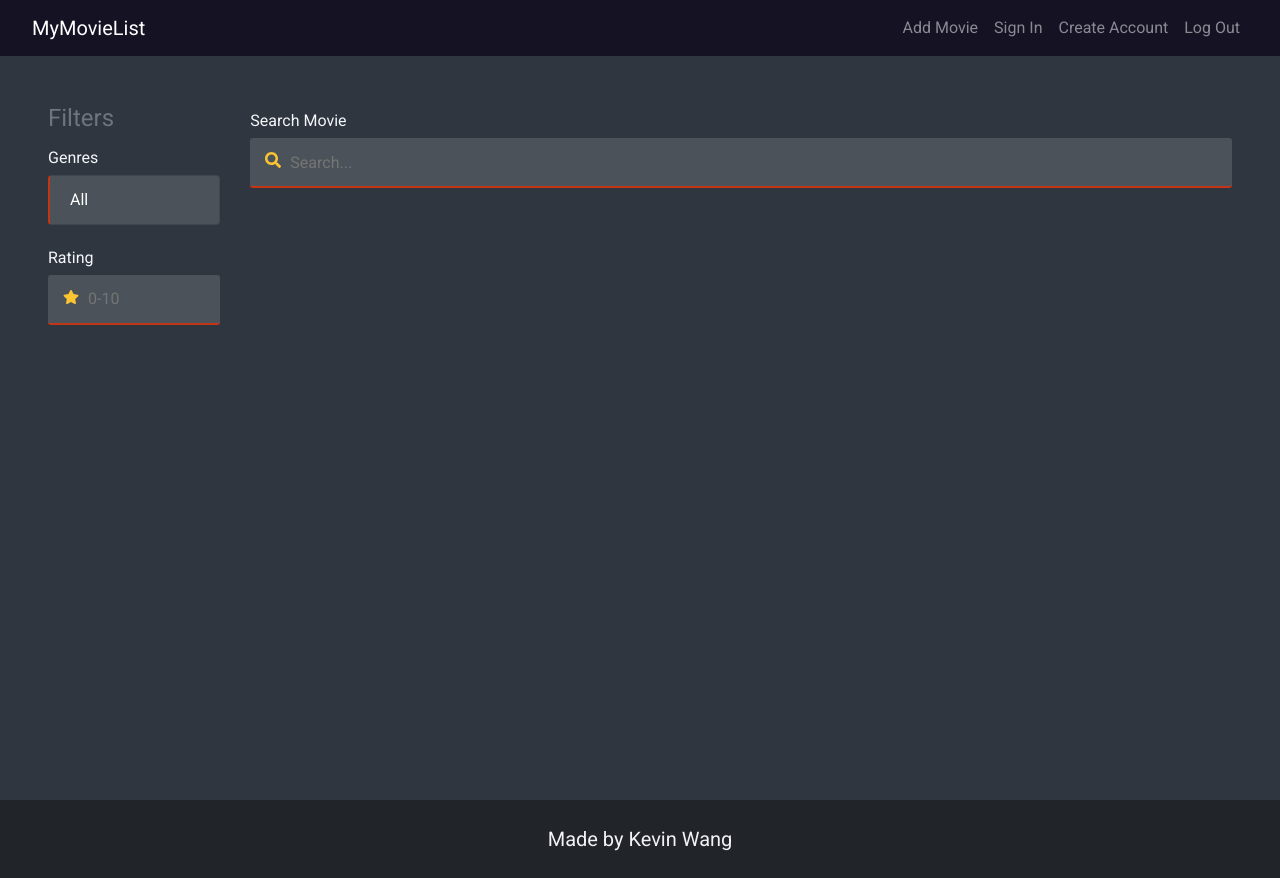
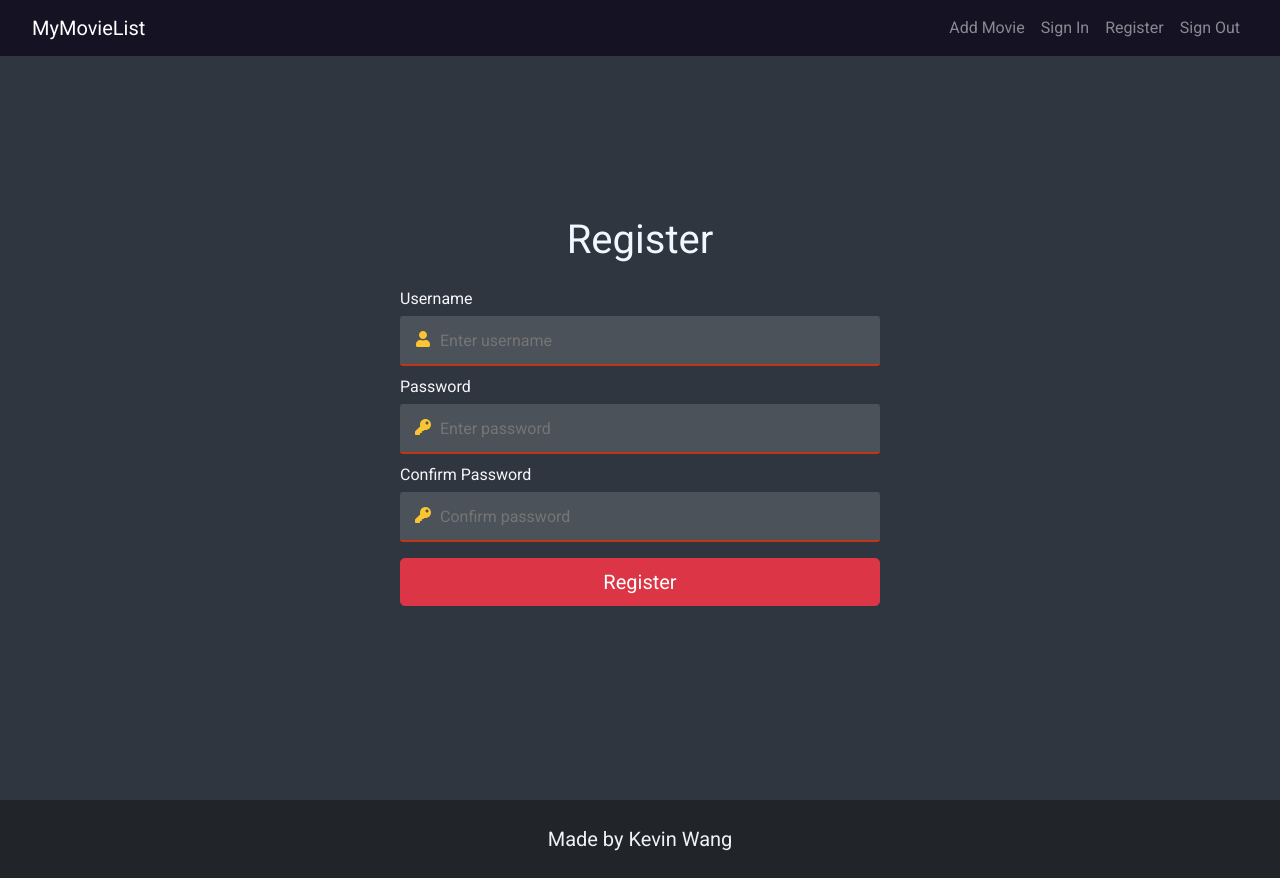
Before and after one commit to ChronoLoop/MyMovieList, a React (Create React App) app in the folder client/: page /register in a window 1280 px wide. Before the commit this address led to /movies. Built offline with nearby package versions, Linux system fonts and the light colour scheme.

Commit message:
added register page ui and form validation

```diff
--- a/client/package.json
+++ b/client/package.json
@@ -8,6 +8,7 @@
     "@testing-library/user-event": "^12.6.0",
     "axios": "^0.21.1",
     "bootstrap": "^4.5.3",
+    "formik": "^2.2.6",
     "node-sass": "^4.14.1",
     "react": "^17.0.1",
     "react-bootstrap": "^1.4.0",
@@ -15,7 +16,8 @@
     "react-icons": "^4.1.0",
     "react-router-dom": "^5.2.0",
     "react-scripts": "4.0.1",
-    "web-vitals": "^0.2.4"
+    "web-vitals": "^0.2.4",
+    "yup": "^0.32.8"
   },
   "scripts": {
     "start": "react-scripts start",
--- a/client/src/App.scss
+++ b/client/src/App.scss
@@ -13,4 +13,5 @@ $white: #f5f6fa;
     background: $background-color;
     min-height: 100vh;
     color: #f0f8ff;
+    height: 100%;
 }
--- a/client/src/components/Input/Input.js
+++ b/client/src/components/Input/Input.js
@@ -1,5 +1,4 @@
 import React from 'react';
-import { Alert } from 'react-bootstrap';
 import './Input.scss';
 
 const Input = ({ name, label, error, Icon, className, ...rest }) => {
@@ -8,7 +7,7 @@ const Input = ({ name, label, error, Icon, className, ...rest }) => {
             {label && <label> {label} </label>}
             {Icon && <Icon className="input-icon" />}
             <input name={name} {...rest} />
-            {error && <Alert variant="danger">{error}</Alert>}
+            {error && <div className="text-danger">{error}</div>}
         </div>
     );
 };
--- a/client/src/components/Input/Input.scss
+++ b/client/src/components/Input/Input.scss
@@ -36,6 +36,6 @@ $white: #f5f6fa;
     color: $icon-color;
     z-index: 2;
     text-align: left;
-    top: 48px;
+    top: 49px;
     left: 15px;
 }
--- a/client/src/components/Navbar/Navbar.js
+++ b/client/src/components/Navbar/Navbar.js
@@ -11,9 +11,9 @@ const AppNavbar = () => (
         <Navbar.Collapse id="responsive-navbar-nav">
             <Nav className="ml-auto mr-md-2  mr-lg-3">
                 <Nav.Link href="/movies/new">Add Movie</Nav.Link>
-                <Nav.Link href="/SignIn">Sign In</Nav.Link>
-                <Nav.Link href="/CreateAccount">Create Account</Nav.Link>
-                <Nav.Link href="/Logout">Log Out</Nav.Link>
+                <Nav.Link href="/signin">Sign In</Nav.Link>
+                <Nav.Link href="/register">Register</Nav.Link>
+                <Nav.Link href="/signout">Sign Out</Nav.Link>
             </Nav>
         </Navbar.Collapse>
     </Navbar>
--- /dev/null
+++ b/client/src/pages/Register/Register.js
@@ -0,0 +1,98 @@
+import React, { useState } from 'react';
+import { Formik, Field, Form } from 'formik';
+import * as yup from 'yup';
+import { Container, Button, Alert } from 'react-bootstrap';
+import Input from '../../components/Input/Input';
+import './Register.scss';
+import { FaKey, FaUser } from 'react-icons/fa';
+import { useHistory } from 'react-router-dom';
+
+const validationSchema = yup.object().shape({
+    username: yup.string().required('Username is required.'),
+    password: yup
+        .string()
+        .required('Password is required')
+        .min(6, 'Password must have at least 6 characters.'),
+    confirmPassword: yup
+        .string()
+        .required('Confirm password is required.')
+        .oneOf([yup.ref('password'), null], 'Passwords must match.')
+});
+
+const Register = () => {
+    const [showAlert, setShowAlert] = useState(false);
+    const history = useHistory();
+    return (
+        <Container fluid className="register-container">
+            <h1 className="text-center">Register</h1>
+            <Formik
+                initialValues={{ username: '', password: '', confirmPassword: '' }}
+                validationSchema={validationSchema}
+                onSubmit={(values, { setStatus, setSubmitting }) => {
+                    setSubmitting(true);
+                    //Todo: submit and check if username already exists or check for server errors
+                    // setStatus({ username: 'Username already exists.' });
+                    history.push('/signin');
+                }}
+            >
+                {({ errors, isSubmitting, touched, status }) => (
+                    <Form className="form-register">
+                        {showAlert ? (
+                            <Alert variant="danger" onClose={() => setShowAlert(false)} dismissible>
+                                <Alert.Heading>Server Error</Alert.Heading>
+                                An error occured has occured on the server. Please try again at a
+                                later time.
+                            </Alert>
+                        ) : null}
+                        {isSubmitting}
+                        <Field
+                            name="username"
+                            type="input"
+                            as={Input}
+                            label="Username"
+                            Icon={FaUser}
+                            placeholder="Enter username"
+                            error={
+                                (status && status.username) ||
+                                (touched['username'] && errors['username'])
+                            }
+                            className="mb-1"
+                        />
+                        <Field
+                            name="password"
+                            type="password"
+                            as={Input}
+                            label="Password"
+                            Icon={FaKey}
+                            placeholder="Enter password"
+                            error={touched['password'] && errors['password']}
+                            className="mb-1"
+                        />
+                        <Field
+                            name="confirmPassword"
+                            type="password"
+                            as={Input}
+                            label="Confirm Password"
+                            Icon={FaKey}
+                            placeholder="Confirm password"
+                            error={touched['confirmPassword'] && errors['confirmPassword']}
+                            className="mb-1"
+                        />
+                        <Button
+                            disabled={isSubmitting}
+                            type="submit"
+                            variant="danger"
+                            size="lg"
+                            block
+                            className="mt-3"
+                        >
+                            Register
+                        </Button>
+                    </Form>
+                )}
+            </Formik>
+        </Container>
+    );
+};
+
+export default Register;
--- /dev/null
+++ b/client/src/pages/Register/Register.scss
@@ -0,0 +1,39 @@
+$red-border: #c23616;
+
+.register-container {
+    display: flex;
+    align-items: center;
+    justify-content: center;
+    flex-direction: column;
+    margin-top: 10rem;
+}
+.form-register {
+    width: 100%;
+    max-width: 500px;
+    padding: 10px;
+}
+
+.register-icon {
+    height: 100px;
+    width: 100px;
+    display: block;
+    margin: 0 auto;
+}
+
+// .form-register > .btn {
+//     background-color: #9b2e16;
+//     border-color: #9b2e16;
+// }
+// .form-register > .btn:hover {
+//     background-color: $red-border !important;
+//     border-color: $red-border !important;
+// }
+
+// .form-register > .btn:active {
+//     background-color: $red-border !important;
+//     border-color: $red-border !important;
+// }
+// .form-register > .btn:focus {
+//     background-color: $red-border !important;
+//     border-color: $red-border !important;
+// }
--- a/client/src/routes/Routes.js
+++ b/client/src/routes/Routes.js
@@ -5,7 +5,7 @@ import Navbar from '../components/Navbar/Navbar';
 //pages
 import Movies from '../pages/Movies/Movies';
 import AddMovie from '../pages/AddMovie/AddMovie';
-
+import Register from '../pages/Register/Register';
 const PageRoutes = () => {
     return (
         <div className="background-container">
@@ -14,6 +14,7 @@ const PageRoutes = () => {
                 <Switch>
                     <Route exact path="/movies/new" render={(props) => <AddMovie {...props} />} />
                     <Route exact path="/movies" render={(props) => <Movies {...props} />} />
+                    <Route exact path="/register" render={(props) => <Register {...props} />} />
                     <Redirect to="/movies" />
                 </Switch>
             </Router>
```
Also changed, not shown: 2 other files (tests, documents, lock files or other folders).
